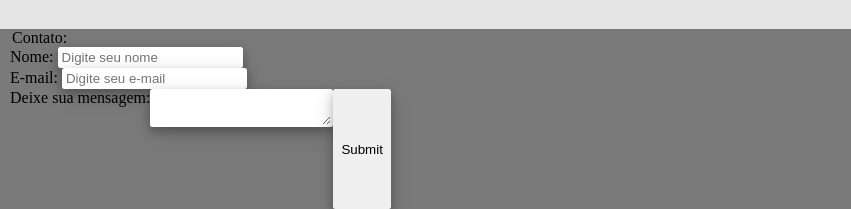
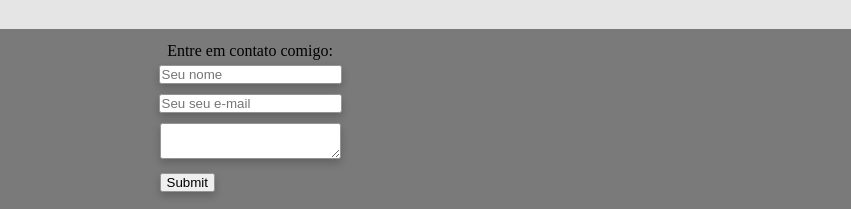
Before and after one commit to crixlima/portifolio, a plain HTML site: page index.htm in a window 1280 px wide. Shown: the part 596-805 px from the top of the page, 0-851 px from the left. Drawn offline with Linux system fonts and the light colour scheme.

Commit message:
forms ajustado

```diff
--- a/index.htm
+++ b/index.htm
@@ -80,23 +80,23 @@
         <div class="formulario">
             <form  method="post">
 
-                <legend>Contato:</legend>
+                <legend>Entre em contato comigo:</legend>
 
                     <div class="nome">
-                    <label class="label-1"  for="name">Nome:</label>
-                    <input type="text" id="name" name="name" placeholder="Digite seu nome">
+                    <!-- <label class="label-1"  for="name">Nome:</label> -->
+                    <input type="text" id="name" name="name" placeholder="Seu nome">
                     </div>
 
                     <div class="email">
-                    <label  class="label-2" for="email">E-mail:</label>
-                    <input type="email" id="email" name="email" placeholder="Digite seu e-mail">
+                    <!-- <label  class="label-2" for="email">E-mail:</label> -->
+                    <input type="email" id="email" name="email" placeholder="Seu seu e-mail">
                     </div>
 
                     <div   class="mensagem">
-                    <label class="label-3" for="">Deixe sua mensagem:</label>
+
                         <div class="texto-mensagem">
                         <textarea type="text" id="message" name="message"  required maxlength="1000" minlength="30"
-                         placeholder="Diga aí!..">
+                         placeholder="Diga aí!...">
                          </textarea>
                         </div>
                         <input type="submit" class="bt-footer">
--- a/style.css
+++ b/style.css
@@ -5,7 +5,6 @@
 body{
 
     background-color: #E5E5E5;
-
 
 }
 
@@ -23,6 +22,7 @@ img{
     justify-content: space-between;
     padding-top: 20px;
     height: 20em;
+
 
 
 }
@@ -183,7 +183,10 @@ form{
  display: flex;
  width: 30em;
  flex-direction: column;
+ justify-content: center;
+ align-items: center;
  height: 180px;
+
 
 
 }
@@ -191,7 +194,7 @@ form{
 
     width: 50%;
     display: flex;
-    align-content: flex-start;
+    flex-direction: column;
     margin-left: 10px;
 
 }
@@ -199,8 +202,9 @@ input, textarea{
 
     border: 2px solid transparent;
     border-radius: 2.5px;
-    box-shadow: 0 4px 8px 0 rgba(0, 0, 0, 0.2), 0 6px 20px 0 rgba(0, 0, 0, 0.19);
-
+    margin: 5px 5px 5px 5px;
+    box-shadow: 0 4px 8px 0 rgba(0, 0, 0, 0.2);
+    border: #949494 solid 1px;
 }
 
 .rodape{
@@ -225,14 +229,10 @@ input, textarea{
 }
 #icone-footer:hover{
 
-    transform: scale(1.02);
-    box-shadow: 0 4px 8px 0 rgba(0, 0, 0, 0.2), 0 6px 20px 0 rgba(0, 0, 0, 0.19);
+    transform: scale(1.05);
 
 }
-.mensagem  {
-      display: flex;
-    height: 180px;
-    flex-direction: row;
+.mensagem textarea{
 
-
+    height: 30px;
 }
```
